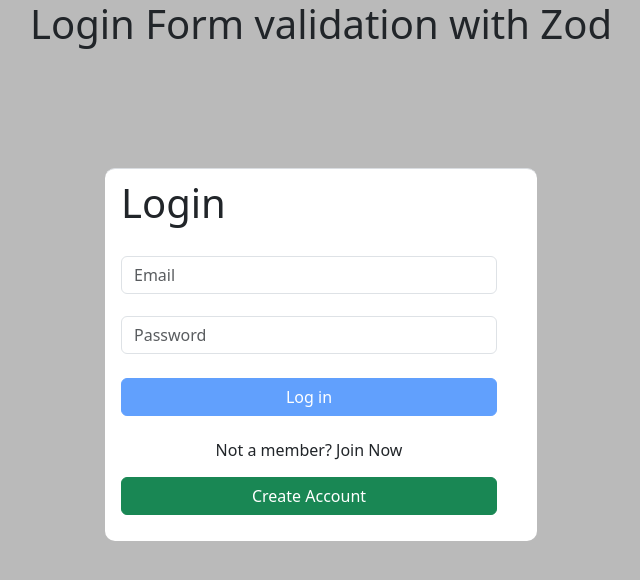
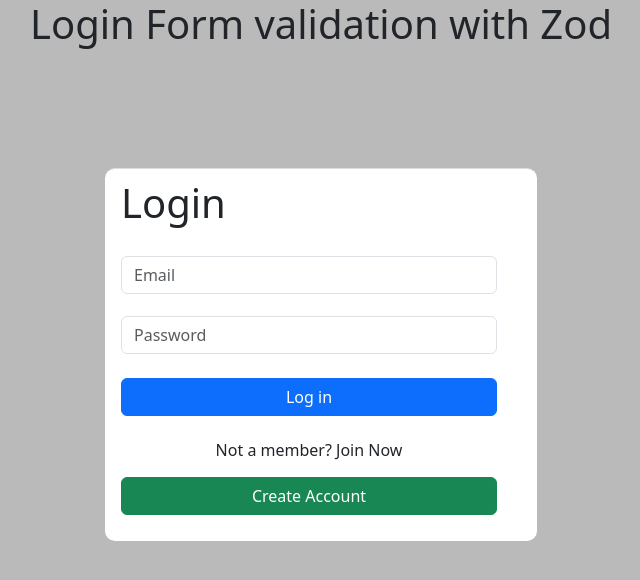
Before and after one commit to AaronAPerez/RegisterLoginFormsValidation, a React (Vite) app in the folder registerloginformsvalidation/: page / in a window 1280 px wide. Shown: the top 580 px of the page, without its empty margins (319-959 px from the left). Built offline with nearby package versions, Linux system fonts and the light colour scheme.

Commit message:
Added Password must match Zod Validation

```diff
--- a/registerloginformsvalidation/package.json
+++ b/registerloginformsvalidation/package.json
@@ -16,6 +16,7 @@
     "react-dom": "^18.2.0",
     "react-hook-form": "^7.51.5",
     "react-icons": "^5.2.1",
+    "react-router-dom": "^6.23.1",
     "zod": "^3.23.8"
   },
   "devDependencies": {
--- a/registerloginformsvalidation/src/App.tsx
+++ b/registerloginformsvalidation/src/App.tsx
@@ -1,15 +1,15 @@
 import FormUseRef from './Components/Forms/FormUseRef'
-import FormValidationZod from './Components/Forms/FormValidationZod'
 import Login from './Components/Forms/Login'
 import ReactForms from './Components/Forms/ReactForms'
 import Register from './Components/Forms/Register'
+import LoginZodValidation from './Components/Forms/LoginZodValidation'
 import RegisterZodValidation from './Components/Forms/RegisterZodValidation'
 
 const App = () => {
   return (
     <>
-    {/* <RegisterZodValidation/> */}
-    <FormValidationZod/>
+    {/* <RegisterZodValidation/>  */}
+    <LoginZodValidation/>
     {/* <ReactForms/>
       <Login/>
       <FormUseRef/>
--- a/registerloginformsvalidation/src/Components/Forms/FormValidationZod.tsx
+++ /dev/null
@@ -1,109 +0,0 @@
-import { zodResolver } from "@hookform/resolvers/zod";
-import { FieldValues, useForm } from "react-hook-form";
-import { z } from "zod";
-
-const schema = z.object({
-  email: z
-    .string()
-    .email()
-    .min(3, { message: "Email must be at least 3 characters." }),
-  password: z
-    .string()
-    .min(8, { message: "Password must be at least 8 characters." }),
-});
-
-type Formdata = z.infer<typeof schema>;
-
-// interface FormData {
-//     name: string,
-//     password: string
-// }
-
-const FormValidationZod = () => {
-  const {
-    register,
-    handleSubmit,
-    formState: { errors, isValid },
-  } = useForm<FormData>({ resolver: zodResolver(schema) });
-  console.log(errors);
-
-  const onHelpSubmit = (data: FieldValues) => {
-    console.log(data);
-  };
-
-  return (
-    <>
-      <h1 className="text-center title">Login Form validation with Zod</h1>
-      <form onSubmit={handleSubmit(onHelpSubmit)}>
-        <div className="mb-3 formContainer">
-          <div className="row">
-            <div className="col">
-              <h1 className="title">Login</h1>
-            </div>
-            <div className="row">
-              <div className="col">
-                <label htmlFor="" className="form-label">
-                  {/* Login */}
-                </label>
-                {/* Spread Operator make copy of person, set email to e.target.value*/}
-                <input
-                  {...register("email")}
-                  id="email"
-                  type="email"
-                  autoComplete="email"
-                  className="form-control"
-                  placeholder="Email"
-                />
-                {errors.email && (
-                  <p className="text-danger">{errors.email.message}</p>
-                )}
-              </div>
-            </div>
-            <div className="pb-2 row">
-              <div className="col">
-                <label htmlFor="" className="form-label">
-                  {/* Password */}
-                </label>
-                <input
-                  {...register("password")}
-                  id="password"
-                  type="text"
-                  autoComplete="password"
-                  className="form-control"
-                  placeholder="Password"
-                />
-                {errors.password && (
-                  <p className="text-danger">{errors.password.message}</p>
-                )}
-              </div>
-            </div>
-            <div className="pb-2 row">
-              <div className="col">
-                <button
-                  disabled={!isValid}
-                  className="my-3 btn btn-primary"
-                  type="submit">
-                  Log in
-                </button>
-              </div>
-            </div>
-            <div className="text-center row">
-              <div className="col">
-                <p>Not a member? Join Now</p>
-                <a href="#RegisterZodValidation">
-                <button
-                className="mb-3 btn btn-success"
-                type="submit">
-                  Create Account
-                </button>
-                </a>
-              </div>
-            </div>
-          </div>
-        </div>
-      </form>
-    </>
-  );
-};
-
-export default FormValidationZod;
--- /dev/null
+++ b/registerloginformsvalidation/src/Components/Forms/LoginZodValidation.tsx
@@ -0,0 +1,109 @@
+import { zodResolver } from "@hookform/resolvers/zod";
+import { FieldValues, useForm } from "react-hook-form";
+import { z } from "zod";
+
+
+const schema = z.object({
+    email: z
+      .string()
+      .email()
+      .min(3, { message: "Email must be at least 3 characters." }),
+    password: z
+      .string()
+      .min(8, { message: "Password must be at least 8 characters." }),
+  });
+
+  type FormData = z.infer<typeof schema>;
+
+  // interface FormData {
+  //     name: string,
+  //     password: string
+  // }
+
+const LoginZodValidation = () => {
+    const {
+        register,
+        handleSubmit,
+        formState: { errors, isValid },
+      } = useForm<FormData>({ resolver: zodResolver(schema) });
+      console.log(errors);
+
+      const onHelpSubmit = (data: FieldValues) => {
+        console.log(data);
+      };
+
+      return (
+        <>
+          <h1 className="text-center title">Login Form validation with Zod</h1>
+          <form onSubmit={handleSubmit(onHelpSubmit)}>
+            <div className="mb-3 formContainer">
+              <div className="row">
+                <div className="col">
+                  <h1 className="title">Login</h1>
+                </div>
+                <div className="row">
+                  <div className="col">
+                    <label htmlFor="" className="form-label">
+                      {/* Login */}
+                    </label>
+                    {/* Spread Operator make copy of person, set email to e.target.value*/}
+                    <input
+                      {...register("email")}
+                      id="email"
+                      type="email"
+                      autoComplete="email"
+                      className="form-control"
+                      placeholder="Email"
+                    />
+                    {errors.email && (
+                      <p className="text-danger">{errors.email.message}</p>
+                    )}
+                  </div>
+                </div>
+                <div className="pb-2 row">
+                  <div className="col">
+                    <label htmlFor="" className="form-label">
+                      {/* Password */}
+                    </label>
+                    <input
+                      {...register("password")}
+                      id="password"
+                      type="text"
+                      autoComplete="password"
+                      className="form-control"
+                      placeholder="Password"
+                    />
+                    {errors.password && (
+                      <p className="text-danger">{errors.password.message}</p>
+                    )}
+                  </div>
+                </div>
+                <div className="pb-2 row">
+                  <div className="col">
+                    <button
+                    //   disabled={!isValid}
+                      className="my-3 btn btn-primary"
+                      type="submit">
+                      Log in
+                    </button>
+                  </div>
+                </div>
+                <div className="text-center row">
+                  <div className="col">
+                    <p>Not a member? Join Now</p>
+                    <button
+                    className="mb-3 btn btn-success"
+                    type="submit">
+                      Create Account
+                    </button>
+                  </div>
+                </div>
+              </div>
+            </div>
+          </form>
+        </>
+      );
+    };
+
+
+export default LoginZodValidation
--- a/registerloginformsvalidation/src/index.css
+++ b/registerloginformsvalidation/src/index.css
@@ -9,7 +9,6 @@
   border-top: 1px solid #dadde1;
   box-sizing: border-box;
   padding: 16px;
-
   width: 432px;
   /* background-color: rgb(116, 116, 116);
   width: 431.998px;*/
@@ -26,6 +25,10 @@
   font-size: 11px;
 }
 
+.placeholder{
+  color:#777
+}
+
 
 button{
   width: 100%;
```
Also changed, not shown: registerloginformsvalidation/src/Components/Forms/RegisterZodValidation.tsx (+44 -7 lines), 1 other file (tests, documents, lock files or other folders).
